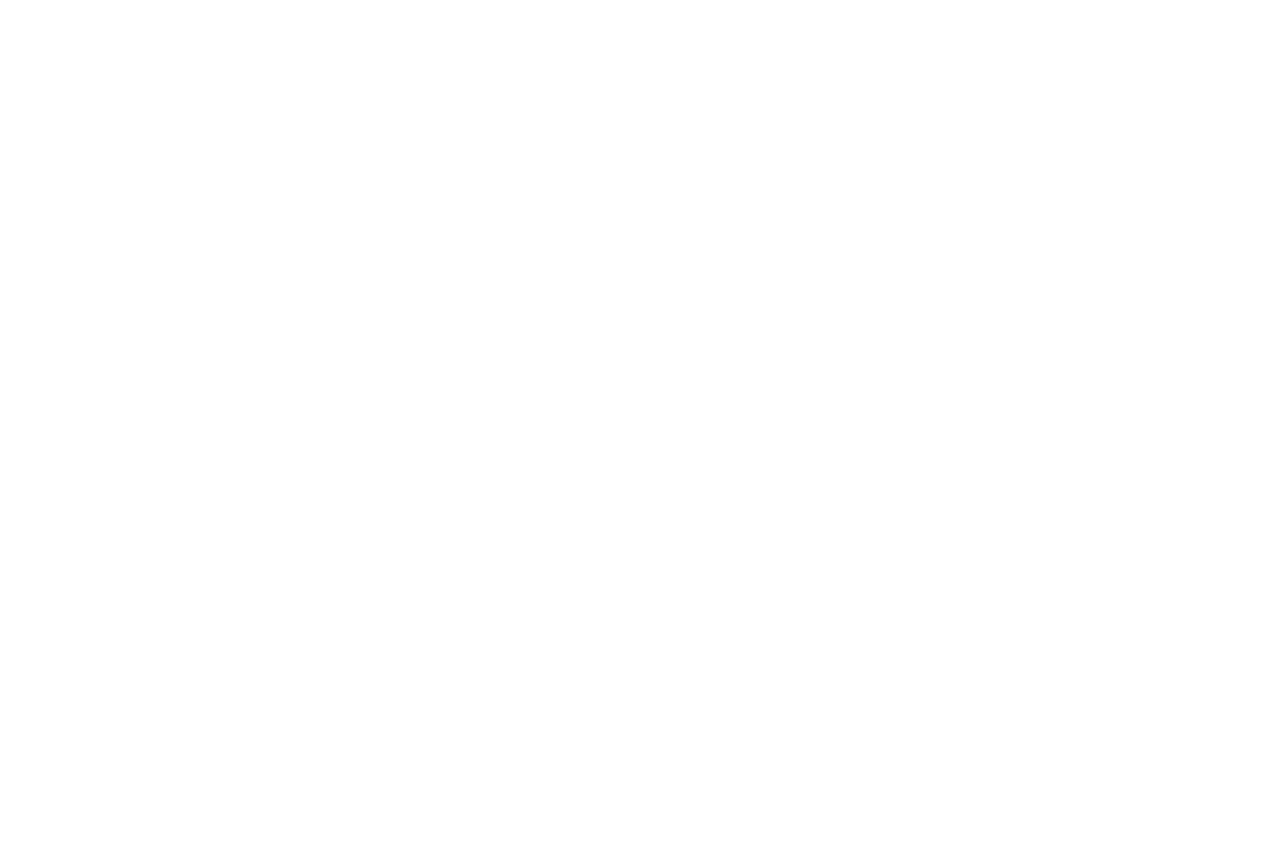
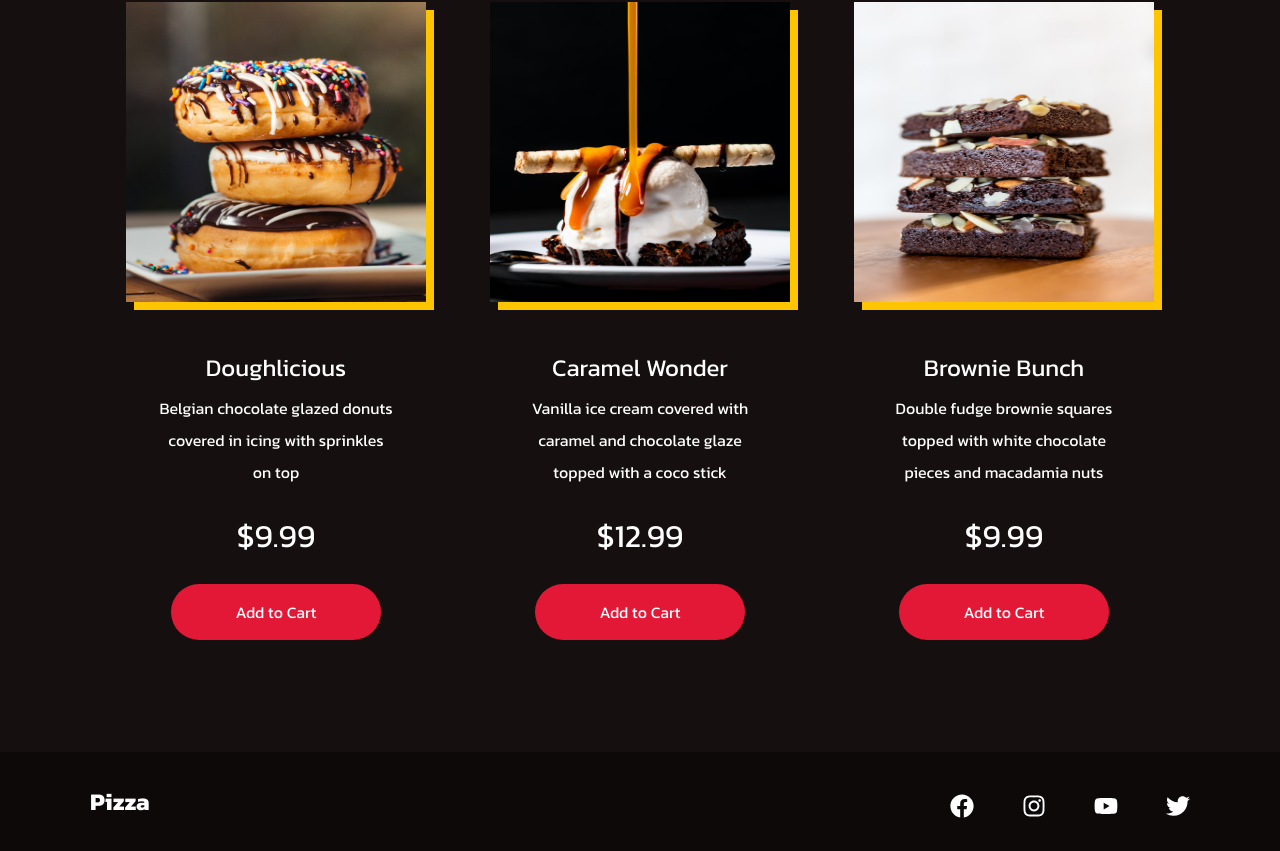
Before and after one commit to programer1983/Pizza-Shopp-Landing, a React (Create React App) app: page / in a window 1280 px wide. Shown: the part 2464-3315 px from the top of the page. Before the commit the page ends 2258 px from the top, so only its background shows below. Built offline with nearby package versions, Linux system fonts and the light colour scheme.

Commit message:
commit-11;

```diff
--- a/src/App.js
+++ b/src/App.js
@@ -3,8 +3,9 @@ import {BrowserRouter as Router} from "react-router-dom"
 import { GlobalStyle } from "./globalStyles";
 import Hero from "./components/Hero";
 import Products from "./components/Products";
-import {productData} from "./components/Products/data"
+import {productData, productDataTwo} from "./components/Products/data"
 import Feature from "./components/Feature";
+import Footer from "./components/Footer";
 
 function App() {
   return (
@@ -13,6 +14,8 @@ function App() {
       <Hero />
       <Products heading="Choose your favorite" data={productData} />
       <Feature />
+      <Products heading="Sweet Treats for you" data={productDataTwo} />
+      <Footer />
     </Router>
   );
 }
--- /dev/null
+++ b/src/components/Footer/FooterElements.js
@@ -0,0 +1,58 @@
+import styled from "styled-components"
+import {Link} from "react-router-dom"
+
+
+export const FooterContainer = styled.footer`
+    background-color: #0d0909;
+`
+
+export const FooterWrap = styled.div`
+    padding: 16px 24px;
+    display: flex;
+    flex-direction: column;
+    justify-content: center;
+    align-items: center;
+    max-width: 1300px;
+    margin: 0 auto;
+`
+
+export const SocialMedia = styled.section`
+    max-width: 1300px;
+    width: 100%
+`
+
+export const SocialMediaWrap = styled.div`
+    display: flex;
+    justify-content: space-between;
+    align-items: center;
+    max-width: 1100px;
+    margin: 16px auto 0 auto;
+
+    @media-screen and (max-width: 820px) {
+        flex-direction: column;
+    }
+`
+
+export const SocialLogo = styled(Link)`
+    color: #fff;
+    justify-self: start;
+    cursor: pointer;
+    text-decoration: none;
+    font-size: 1.5rem;
+    display: flex;
+    align-items: center;
+    margin-bottom: 16px;
+    font-weight: bold;
+`
+
+export const SocialIcons = styled.div`
+    display: flex;
+    justify-content: space-between;
+    align-items: center;
+    width: 240px;
+`
+
+export const SocialIconLink = styled.a`
+    color: #fff;
+    font-size: 24px;
+`
--- /dev/null
+++ b/src/components/Footer/index.js
@@ -0,0 +1,66 @@
+import {
+    FaFacebook,
+    FaInstagram,
+    FaYoutube,
+    FaTwitter,
+} from "react-icons/fa"
+
+import {
+    FooterContainer,
+    FooterWrap,
+    SocialMedia,
+    SocialMediaWrap,
+    SocialLogo,
+    SocialIcons,
+    SocialIconLink,
+} from "./FooterElements"
+
+const Footer = () => {
+  return (
+    <FooterContainer>
+        <FooterWrap>
+            <SocialMedia>
+                <SocialMediaWrap>
+                    <SocialLogo to="/">Pizza</SocialLogo>
+                    <SocialIcons>
+                        <SocialIconLink
+                           href="/"
+                           target="_blank"
+                           aria-label="Facebook"
+                           rel="noopener noreferrer"
+                        >
+                            <FaFacebook />
+                        </SocialIconLink>
+                        <SocialIconLink
+                           href="/"
+                           target="_blank"
+                           aria-label="Instagram"
+                           rel="noopener noreferrer"
+                        >
+                            <FaInstagram />
+                        </SocialIconLink>
+                        <SocialIconLink
+                           href="/"
+                           target="_blank"
+                           aria-label="Yootube"
+                           rel="noopener noreferrer"
+                        >
+                            <FaYoutube />
+                        </SocialIconLink>
+                        <SocialIconLink
+                           href="/"
+                           target="_blank"
+                           aria-label="Twitter"
+                           rel="noopener noreferrer"
+                        >
+                            <FaTwitter />
+                        </SocialIconLink>
+                    </SocialIcons>
+                </SocialMediaWrap>
+            </SocialMedia>
+        </FooterWrap>
+    </FooterContainer>
+  )
+}
+
+export default Footer
```
